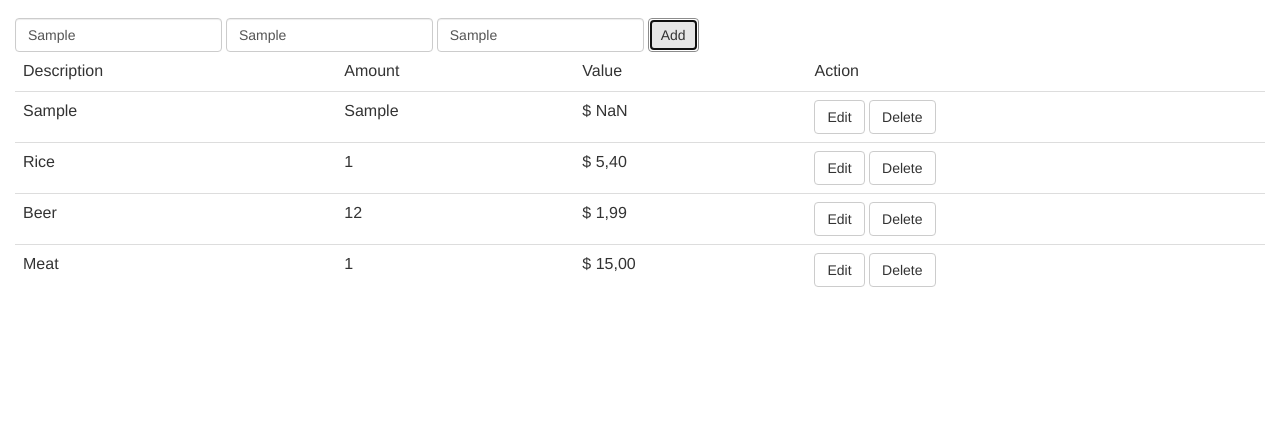
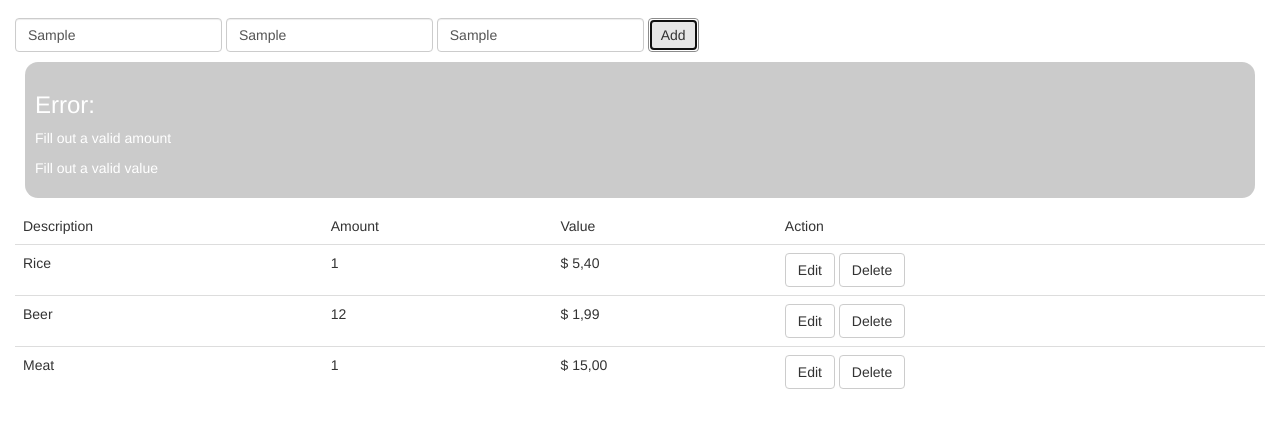
Before and after one commit to MAntonioST/Shopping-JS, a plain HTML site: page index.html in a window 1280 px wide. Both pictures are taken after typing "Sample", "Sample", "Sample" into the empty fields and a click on the button "Add". Shown: the part 54-482 px from the top of the page. Drawn offline with Linux system fonts and the light colour scheme.

Commit message:
Validação JavaScript

```diff
--- a/index.html
+++ b/index.html
@@ -1,11 +1,9 @@
-<!DOCTYPE <!DOCTYPE html>
-<html>
+<!DOCTYPE html>
+<html lang="en">
 <head>
-    <meta charset="utf-8" />
-    <meta http-equiv="X-UA-Compatible" content="IE=edge">
+    <meta charset="UTF-8">
     <title></title>
-    <meta name="viewport" content="width=device-width, initial-scale=1">
-    <link rel="stylesheet" type="text/css" media="screen" href="css/bootstrap.min.css" />
+    <link rel="stylesheet" href="css/bootstrap.min.css">
 
 </head>
 <body>
@@ -34,6 +32,9 @@
             </span>
             <button id="btnAdd" onclick="addData();" class="btn btn-default">Add</button>
         </div>
+
+        <div id="errors" style="display: none;"></div>
+
         <table id="listTable" class="table">
 
         </table>
--- a/js/main.js
+++ b/js/main.js
@@ -16,7 +16,7 @@ function getTotal(list){
 function setList(list){
     var table = '<thead><tr><td>Description</td><td>Amount</td><td>Value</td><td>Action</td></tr></thead><tbody>';
     for(var key in list){
-        table += '<tr><td>'+ formatDesc(list[key].desc) +'</td><td>'+ list[key].amount +'</td><td>'+ formatValue(list[key].value) +'</td><td><button class="btn btn-default" onclick="setUpdate('+key+');" >Edit</button>  <button class="btn btn-default" onclick="deleteData('+key+');" >Delete</button></td></tr>';
+        table += '<tr><td>'+ formatDesc(list[key].desc) +'</td><td>'+ formatAmount(list[key].amount) +'</td><td>'+ formatValue(list[key].value) +'</td><td><button class="btn btn-default" onclick="setUpdate('+key+');" >Edit</button>  <button class="btn btn-default" onclick="deleteData('+key+');" >Delete</button></td></tr>';
     }
     table += '</tbody>';
     document.getElementById("listTable").innerHTML = table;
@@ -28,6 +28,10 @@ function formatDesc(desc){
     return str;
 }
 
+function  formatAmount(amount){
+    return parseInt(amount);
+}
+
 function  formatValue(value){
     var str = parseFloat(value).toFixed(2) + "";
     str = str.replace(".",",");
@@ -36,6 +40,9 @@ function  formatValue(value){
 }
 
 function addData(){
+    if(!validation()){
+        return;
+    }
     var desc = document.getElementById("desc").value;
     var amount = document.getElementById("amount").value;
     var value = document.getElementById("value").value;
@@ -63,9 +70,13 @@ function resetForm(){
     document.getElementById("btnAdd").style.display = "inline-block";
 
     document.getElementById("inputIDUpdate").innerHTML = "";
+    document.getElementById("errors").style.display = "none";
 }
 
 function updateData(){
+    if(!validation()){
+        return;
+    }
     var id = document.getElementById("idUpdate").value;
     var desc = document.getElementById("desc").value;
     var amount = document.getElementById("amount").value;
@@ -91,6 +102,43 @@ function deleteData(id){
     }
 }
 
+function validation(){
+    var desc = document.getElementById("desc").value;
+    var amount = document.getElementById("amount").value;
+    var value = document.getElementById("value").value;
+    var errors = "";
+    document.getElementById("errors").style.display = "none";
+    if(desc === ""){
+        errors += '<p>Fill out description</p>';
+    }
+    if(amount === ""){
+        errors += '<p>Fill out a quantity</p>';
+    }else if(amount != parseInt(amount)){
+        errors += '<p>Fill out a valid amount</p>';
+    }
+    if(value === ""){
+        errors += '<p>Fill out a value</p>';
+    }else if(value != parseFloat(value)){
+        errors += '<p>Fill out a valid value</p>';
+    }
+
+    if(errors != ""){
+        document.getElementById("errors").style.display = "block";
+        document.getElementById("errors").style.backgroundColor = "rgba(85, 85, 85, 0.3)";
+        document.getElementById("errors").style.color = "white";
+        document.getElementById("errors").style.padding = "10px";
+        document.getElementById("errors").style.margin = "10px";
+        document.getElementById("errors").style.borderRadius = "13px";
+
+        document.getElementById("errors").innerHTML = "<h3>Error:</h3>" + errors;
+        return 0;
+    }else{
+        return 1;
+    }
+
+
+}
+
 
 setList(list);
 console.log(getTotal(list));
```
Lines whose indentation alone changed are shown as unchanged.
